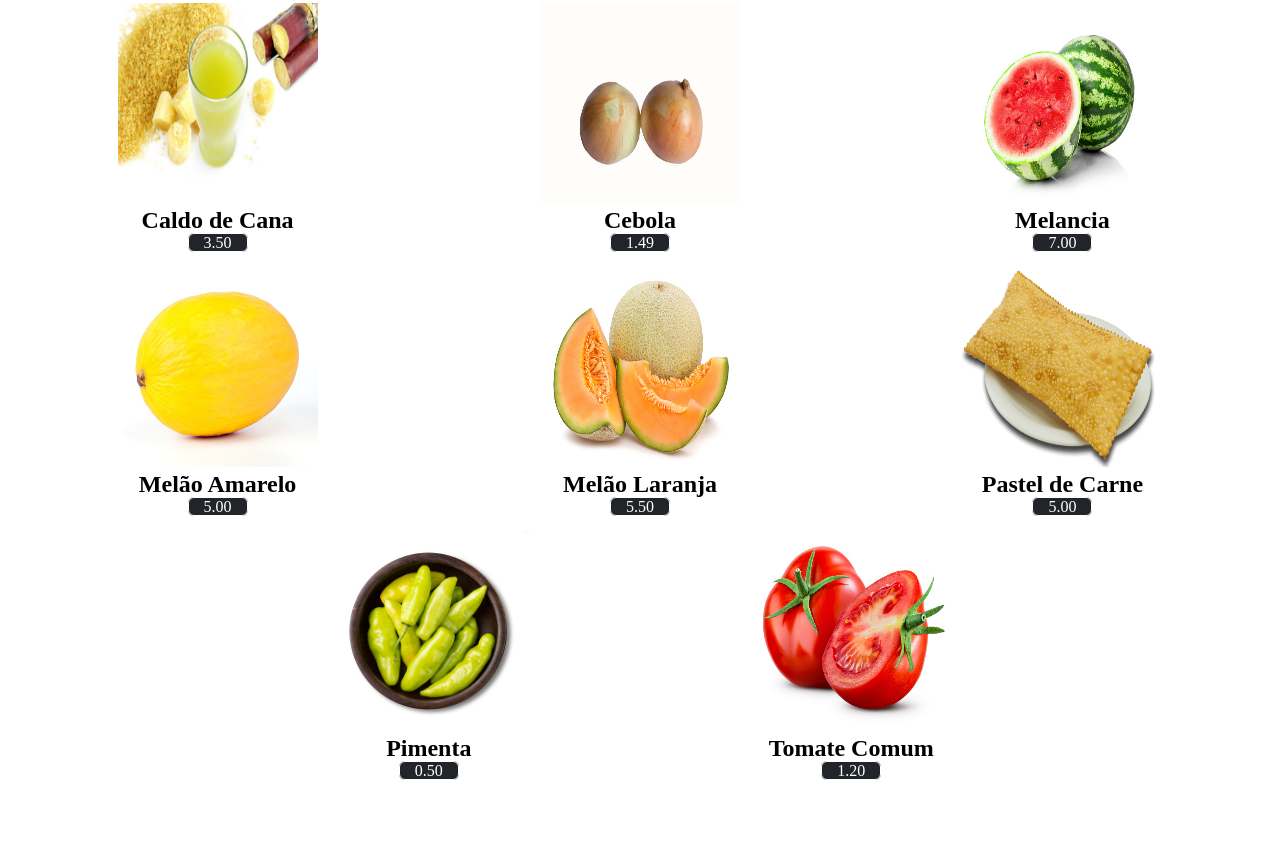
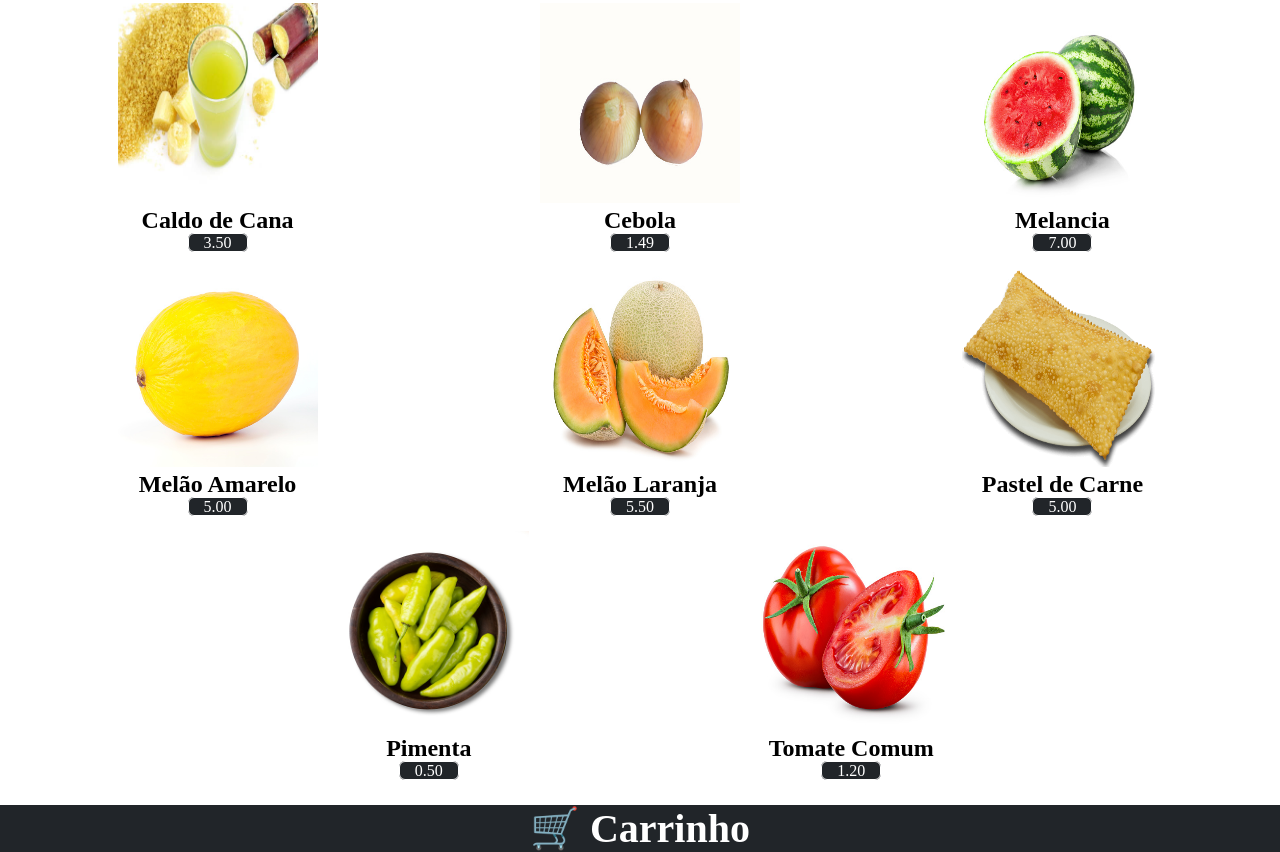
Before and after one commit to Kenzie-Academy-Brasil-Developers/m1-entrega-carrinho-de-compras-wesleydematos, a plain HTML site: page index.html in a window 1280 px wide. Shown: the part 331-1183 px from the top of the page. Before the commit the page ends 1126 px from the top, so only its background shows below. Drawn offline with Linux system fonts and the light colour scheme.

Commit message:
carrinho

```diff
--- /dev/null
+++ b/carrinho.js
@@ -0,0 +1,6 @@
+let sectionCarrinho = document.createElement("section")
+let tituloCarrinho = document.createElement("h2")
+tituloCarrinho.innerHTML = "🛒 Carrinho"
+sectionCarrinho.id = "carrinho"
+sectionCarrinho.appendChild(tituloCarrinho)
+corpoSite.appendChild(sectionCarrinho)
--- a/index.css
+++ b/index.css
@@ -70,3 +70,11 @@ main ul li span{
     border: 1px solid #ffffff;
     border-radius: 6px;
 }
+
+section h2{
+    text-align: center;
+    color: #ffffff;
+    background-color: #212529;
+    margin-top: 10px;
+    font-size: 40px;
+}
--- a/index.html
+++ b/index.html
@@ -6,6 +6,7 @@
     <meta name="viewport" content="width=device-width, initial-scale=1.0">
     <link rel="stylesheet" href="index.css">
     <script src="index.js" defer></script>
+    <script src="carrinho.js" defer></script>
     <title>Feira Kenzie</title>
 </head>
 <body>
@@ -13,7 +14,7 @@
         <div class="logo">Feira<span>Virtual</span></div>
         <div class="botoes">
             <a href="#partePrincipal">Produtos</a>
-            <a href="#">Carrinho</a>
+            <a href="#carrinho">Carrinho</a>
         </div>
     </header>
 </body>
```
